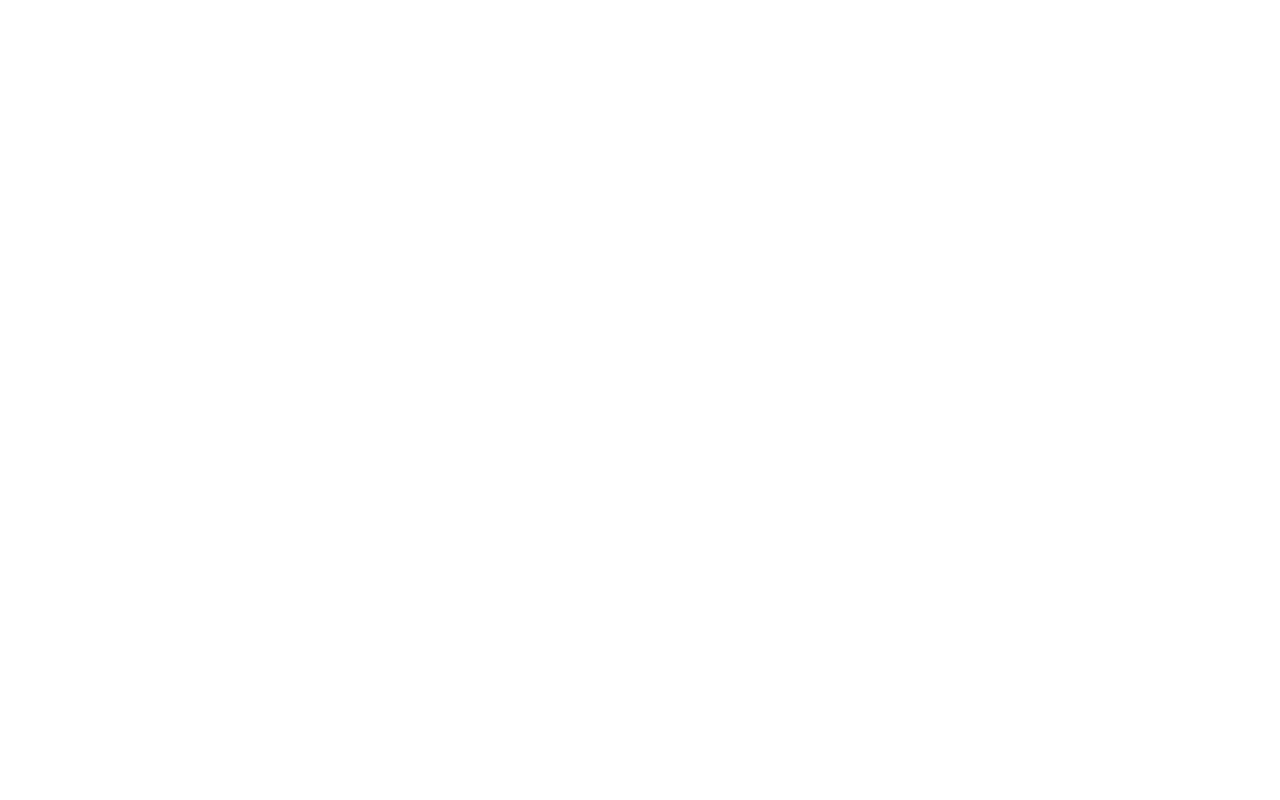
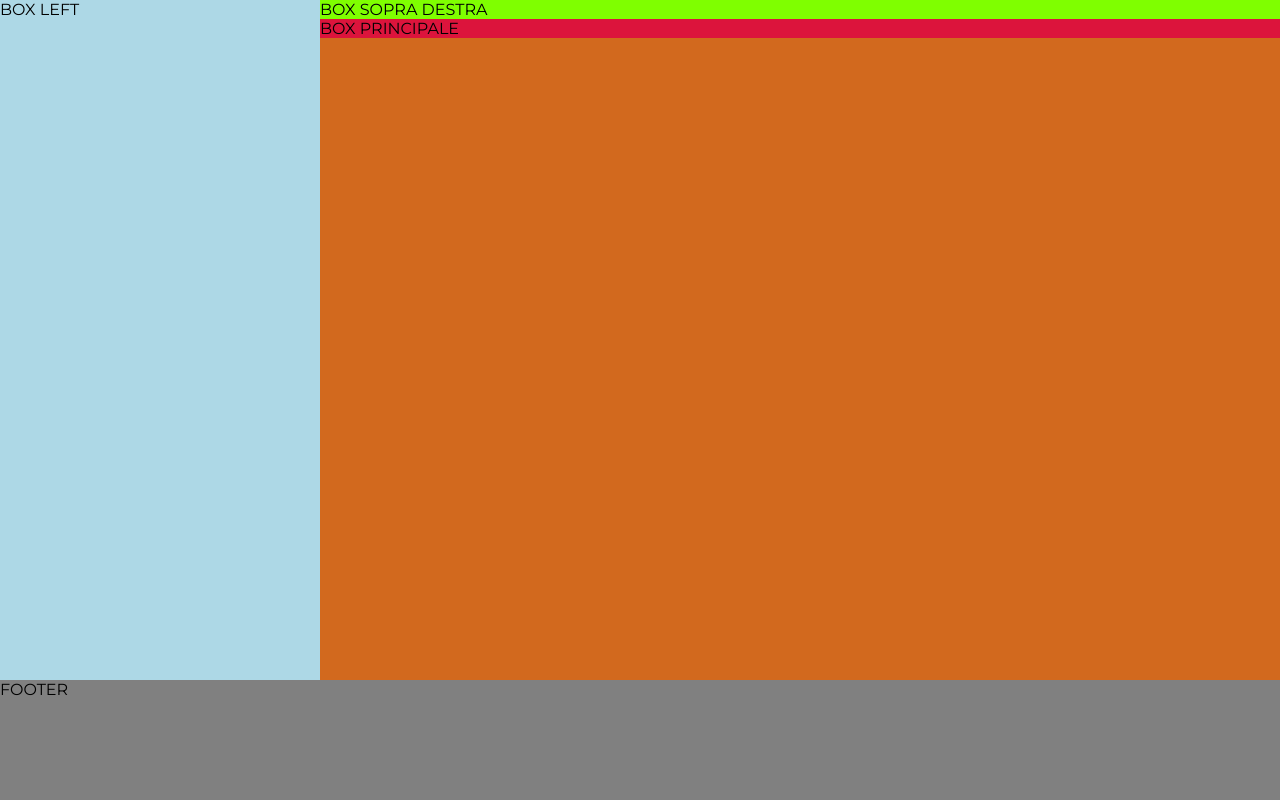
Before and after one commit to CarloCosta92/html-css-spotifyweb, a plain HTML site: page day-1/index.html in a window 1280 px wide. Drawn offline with Linux system fonts and the light colour scheme.

Commit message:
feat: structure base css

```diff
--- a/day-1/index.html
+++ b/day-1/index.html
@@ -13,20 +13,22 @@
 </head>
 <body>
 
+    <div class="main-container">
+
     <main>
         <!-- struttura a container con due colonne,all'intyerno di quella di destra due righe -->
 
         <div class="container">
             <div class="box-left">
-
+                BOX LEFT
             </div>
 
             <div class="box-right">
                 <div class="right-header">
-
+                    BOX SOPRA DESTRA
                 </div>
                 <div class="right-main">
-
+                    BOX PRINCIPALE
                 </div>
             </div>
 
@@ -36,7 +38,10 @@
 
     <footer>
         <!-- container fisso -->
+         FOOTER
     </footer>
+
+    </div>
 
 </body>
 </html>
--- a/day-1/style.css
+++ b/day-1/style.css
@@ -8,6 +8,59 @@
 }
 
 /* COMMON */
+
+body{
+    height: 100%;
+}
+
+.main-container{
+    display: flex;
+    flex-direction: column;
+    height: 100vh;
+    /* background-color: aqua; */
+
+}
+
+/* MAIN */
+
+.container {
+    display: flex;
+    justify-content: space-between;
+    flex-grow: 1;
+
+}
+
+.box-left{
+    width: 25%;
+    background-color: lightblue;
+    height: 85vh;
+}
+
+.box-right{
+    display: flex;
+    flex-direction: column;
+    width: 75%;
+    height: 85vh;
+    background-color: chocolate;
+}
+
+.right-header{
+    background-color: chartreuse;
+}
+
+.right-main{
+    background-color: crimson;
+}
+
+/* FOOTER */
+
+footer{
+    width: 100%;
+    height: 15vh;
+    background-color: grey;
+}
+
+
 
 
 
```
